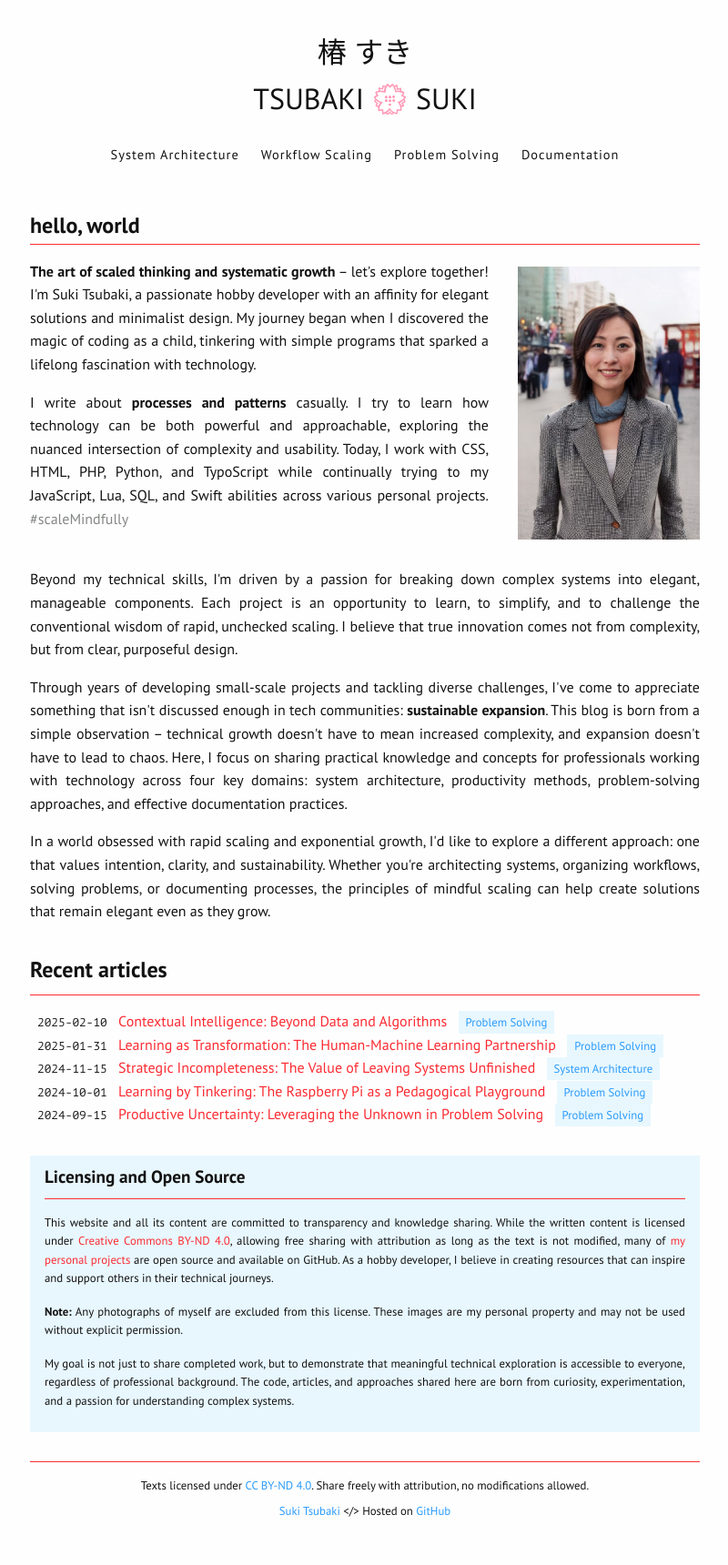
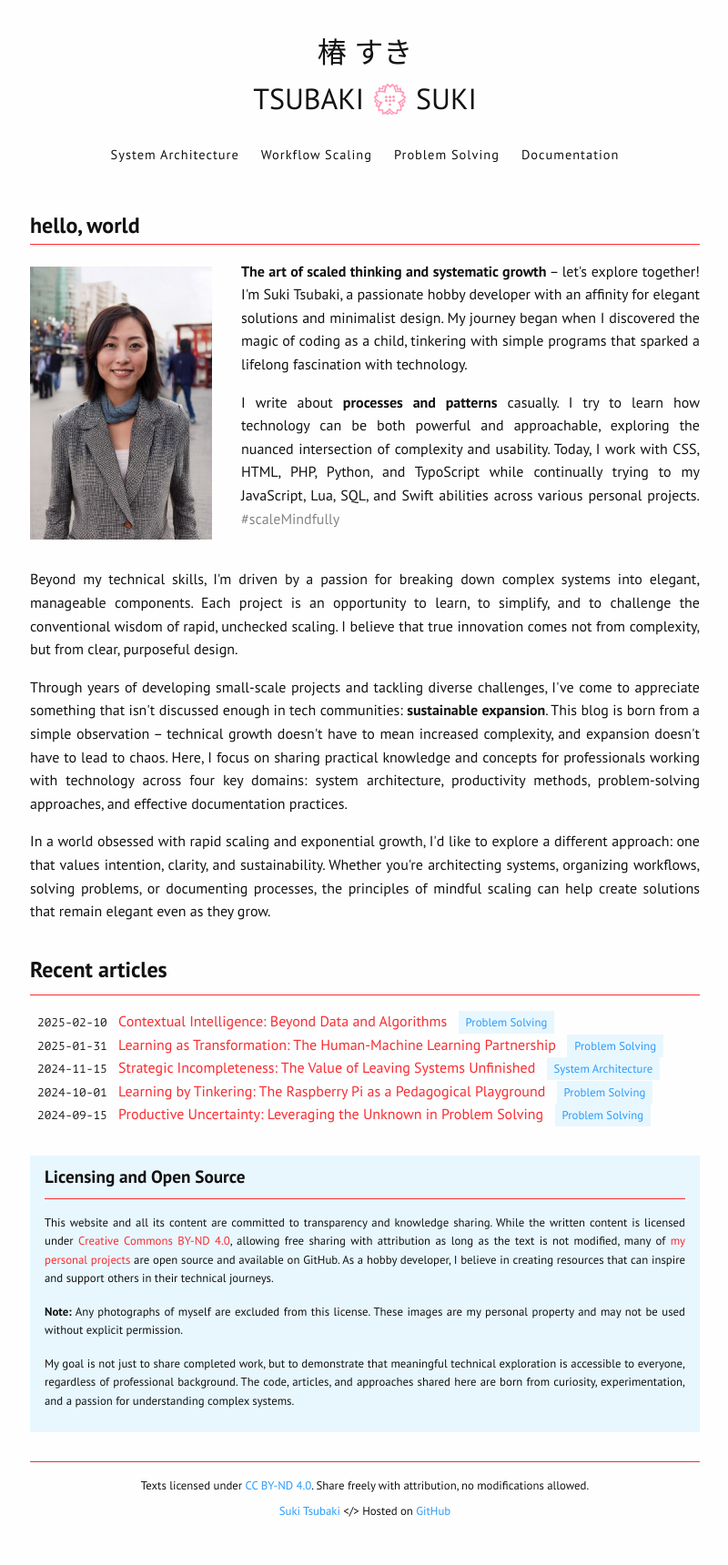
Before and after one commit to sukitsubaki/sukitsubaki.github.io, a Jekyll site: the page built from index.html, in a window 1280 px wide. Shown: the whole page at 91% size, without its empty margins (239-1039 px from the left). Built offline with Jekyll 4.4.1, drawn with Linux system fonts in a browser that asks for light colours.

Commit message:
add img @media 768px

```diff
--- a/index.html
+++ b/index.html
@@ -6,6 +6,12 @@
     <h2 class="home-container__title">hello, world</h2>
     <section class="intro-container">
         <div class="intro-container__about">
+            <div class="intro-container__image">
+                <picture>
+                    <source media="(max-width: 768px)" srcset="assets/images/suki-tsubaki__crop.jpg">
+                    <img src="assets/images/suki-tsubaki.jpg" alt="Suki Tsubaki">
+                </picture>
+            </div>
             <div class="intro-container__text">
                 <p style="margin: 0.05rem 0">
                     <strong>The art of scaled thinking and systematic growth</strong> – let's explore together! I'm Suki&nbsp;Tsubaki, a passionate hobby developer with an affinity for elegant solutions and minimalist design. My journey began when I discovered the magic of coding as a child, tinkering with simple programs that sparked a lifelong fascination with technology.
@@ -13,9 +19,6 @@
                 <p>
                     I write about <strong>processes and patterns</strong> casually. I try to learn how technology can be both powerful and approachable, exploring the nuanced intersection of complexity and usability. Today, I work with CSS, HTML, PHP, Python, and TypoScript while continually trying to my JavaScript, Lua, SQL, and Swift abilities across various personal projects. <span class="text-gray">#scaleMindfully</span>
                 </p>
-            </div>
-            <div class="intro-container__image">
-                <img src="assets/images/suki-tsubaki.jpg" alt="Suki Tsubaki">
             </div>
         </div>
         <p>
@@ -52,3 +55,4 @@
         </article>
     </section>
 </div>
+</document_content>
```
